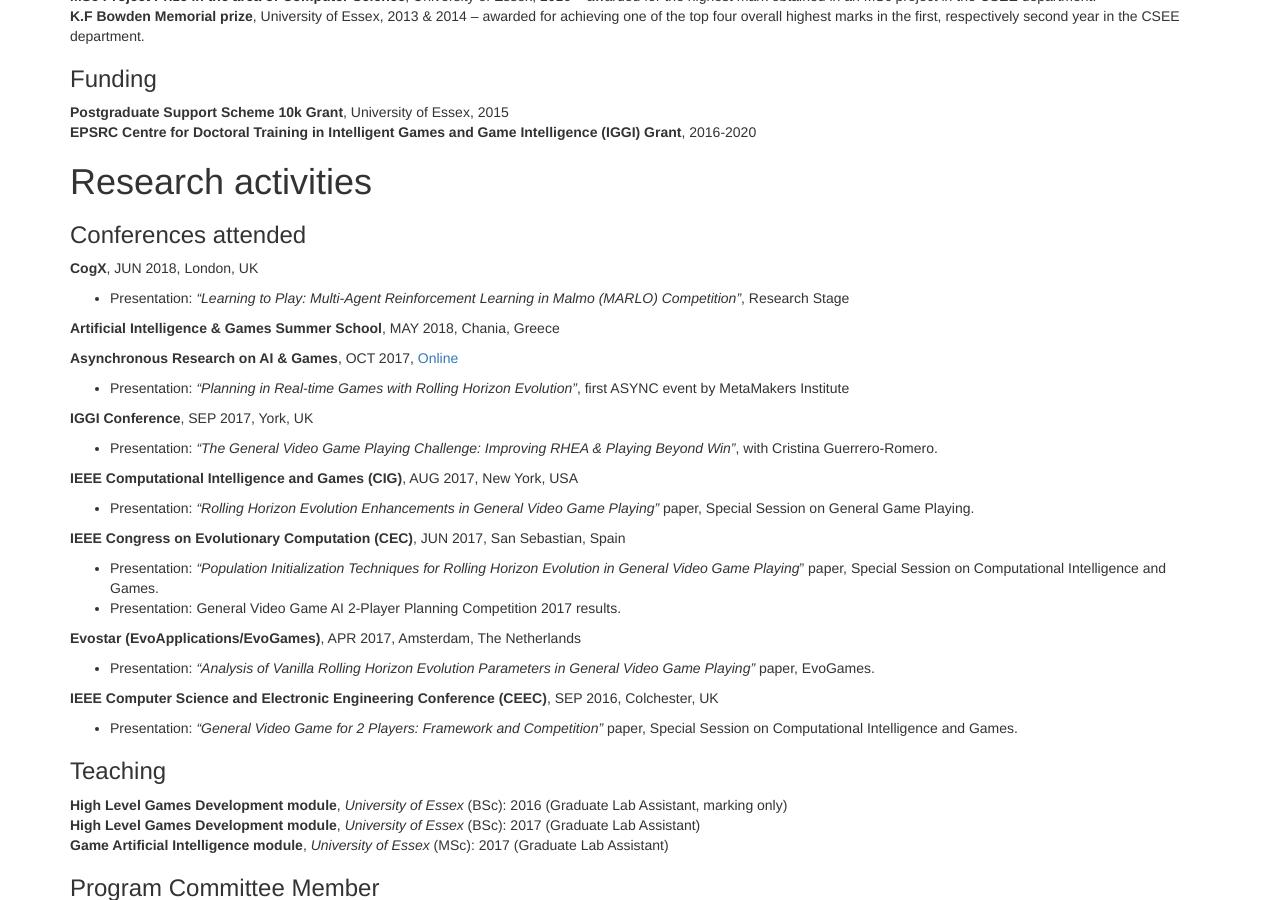
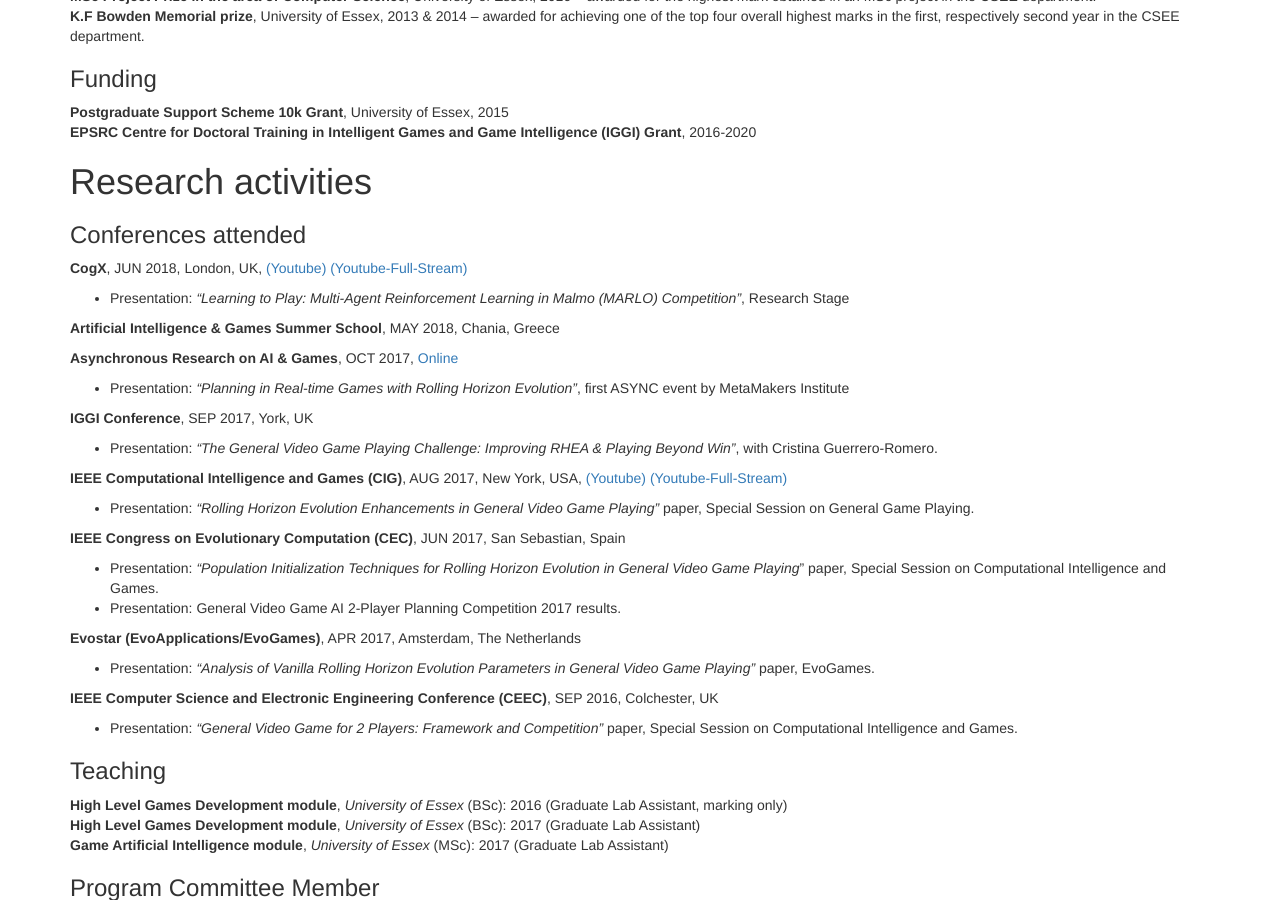
Before and after one commit to rdgain/rdgain.github.io, a Jekyll site: the page built from index.md, in a window 1280 px wide and 900 px high, scrolled down 1784 px. Built offline with Jekyll 4.4.1, drawn with Linux system fonts in a browser that asks for light colours; nearby versions of some CDN libraries; library files that are not in the unit come from our copies.

Commit message:
presentation links

```diff
--- a/index.md
+++ b/index.md
@@ -73,7 +73,7 @@ So far, various aspects have been explored on several games, such as the impact
 
 ### [](#header-3)Conferences attended
 
-**CogX**, JUN 2018, London, UK
+**CogX**, JUN 2018, London, UK, [(Youtube)](https://youtu.be/B4GbuPWlC5Q) [(Youtube-Full-Stream)](https://youtu.be/4Lw1cJdUedU)
 * Presentation: _"Learning to Play: Multi-Agent Reinforcement Learning in Malmo (MARLO) Competition"_, Research Stage
 
 **Artificial Intelligence & Games Summer School**, MAY 2018, Chania, Greece
@@ -84,7 +84,7 @@ So far, various aspects have been explored on several games, such as the impact
 **IGGI Conference**, SEP 2017, York, UK
 * Presentation: _"The General Video Game Playing Challenge: Improving RHEA & Playing Beyond Win"_, with Cristina Guerrero-Romero.
 
-**IEEE Computational Intelligence and Games (CIG)**, AUG 2017, New York, USA
+**IEEE Computational Intelligence and Games (CIG)**, AUG 2017, New York, USA, [(Youtube)](https://youtu.be/AUYcafpDaxM) [(Youtube-Full-Stream)](https://youtu.be/0fSK1VI9XNc)
 * Presentation: _"Rolling Horizon Evolution Enhancements in General Video Game Playing"_ paper, Special Session on General Game Playing.
 
 **IEEE Congress on Evolutionary Computation (CEC)**, JUN 2017, San Sebastian, Spain
```
